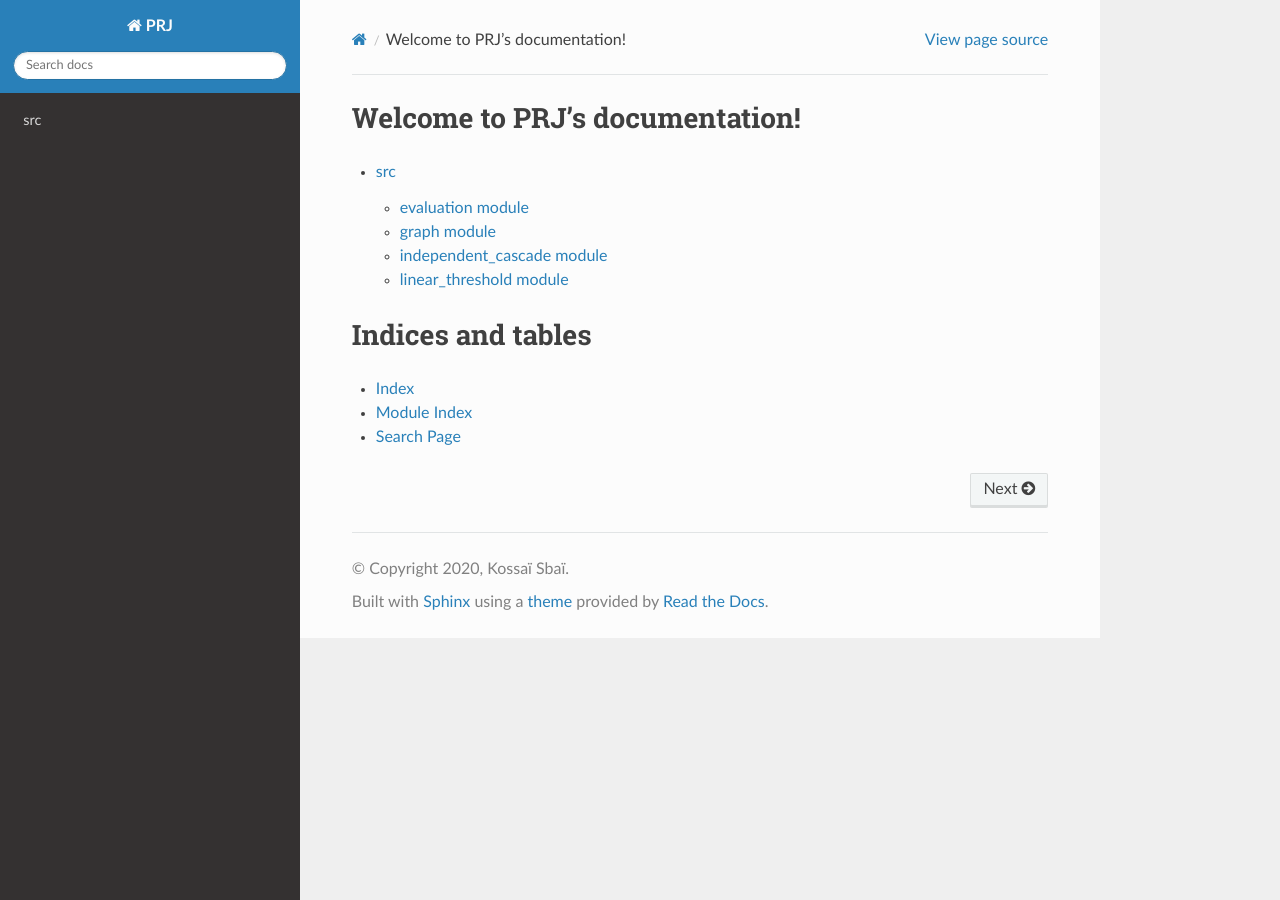
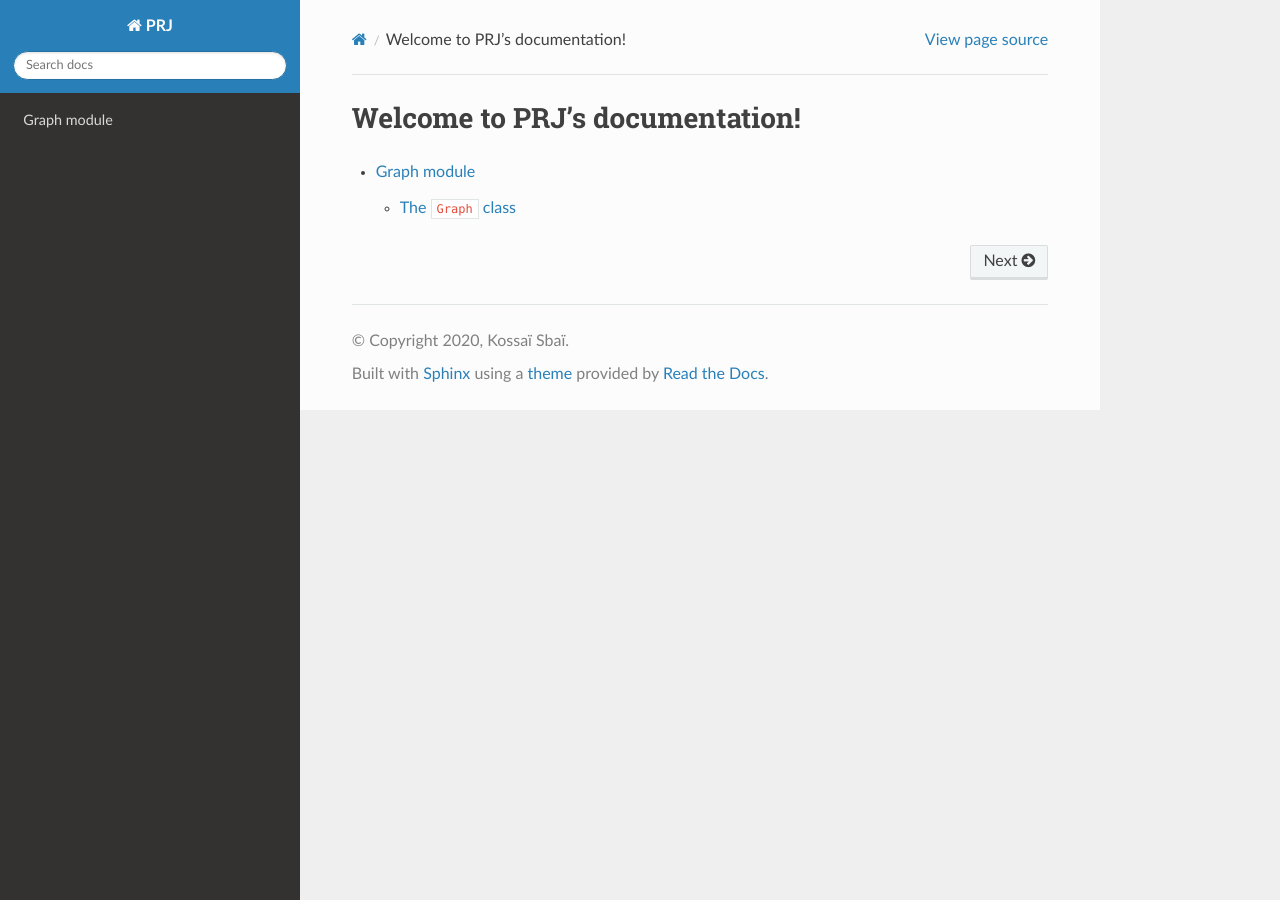
Before and after one commit to KossaiSbai/PRJ, a Sphinx documentation site: the page built from docs/index.rst, in a window 1280 px wide. Built offline with Sphinx 7.4.7 and the Read the Docs theme 2.0.0, drawn with Linux system fonts in a browser that asks for light colours.

Commit message:
Update documentation structure and apperance

```diff
--- a/docs/conf.py
+++ b/docs/conf.py
@@ -28,7 +28,8 @@ author = 'Kossaï Sbaï'
 # Add any Sphinx extension module names here, as strings. They can be
 # extensions coming with Sphinx (named 'sphinx.ext.*') or your custom
 # ones.
-extensions = ['sphinx.ext.autodoc', 'sphinx.ext.coverage', 'sphinx.ext.napoleon','sphinx.ext.autosummary', "sphinx_rtd_theme"]
+extensions = ['sphinx.ext.autodoc', 'sphinx.ext.coverage', 'sphinx.ext.napoleon','sphinx.ext.autosummary',
+              "sphinx_rtd_theme",'sphinx.ext.viewcode']
 # Add any paths that contain templates here, relative to this directory.
 templates_path = ['_templates']
 
--- a/docs/graph.rst
+++ b/docs/graph.rst
@@ -1,7 +1,10 @@
-graph module
+Graph module
 ============
 
-.. automodule:: src.graph
+The ``Graph`` class
+*****************************
+
+.. autoclass:: src.graph.Graph
    :members:
    :undoc-members:
    :show-inheritance:
--- a/docs/index.rst
+++ b/docs/index.rst
@@ -6,13 +6,4 @@ Welcome to PRJ's documentation!
 .. toctree::
    :maxdepth: 2
 
-   modules
-
-
-
-Indices and tables
-==================
-
-* :ref:`genindex`
-* :ref:`modindex`
-* :ref:`search`
+   graph
```
